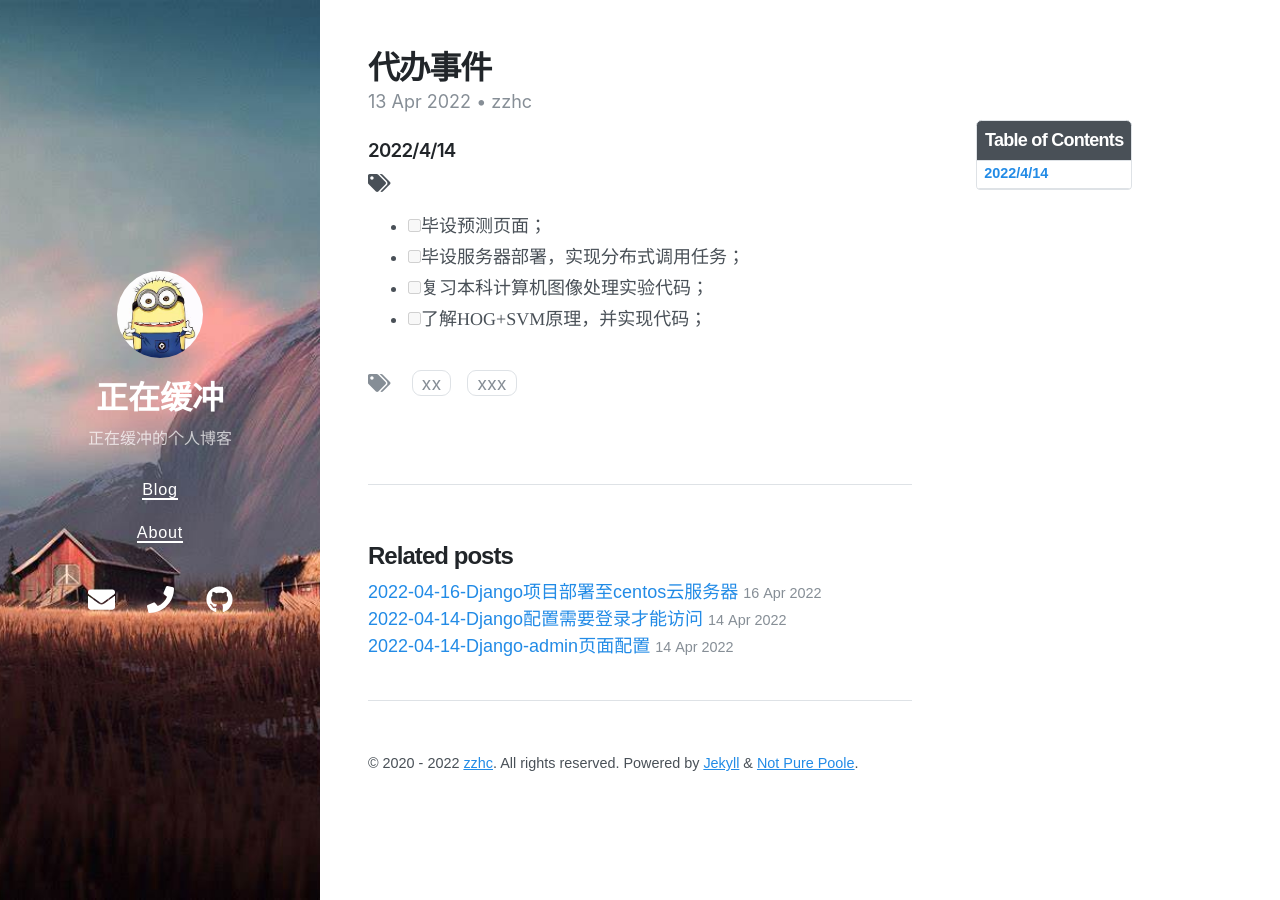
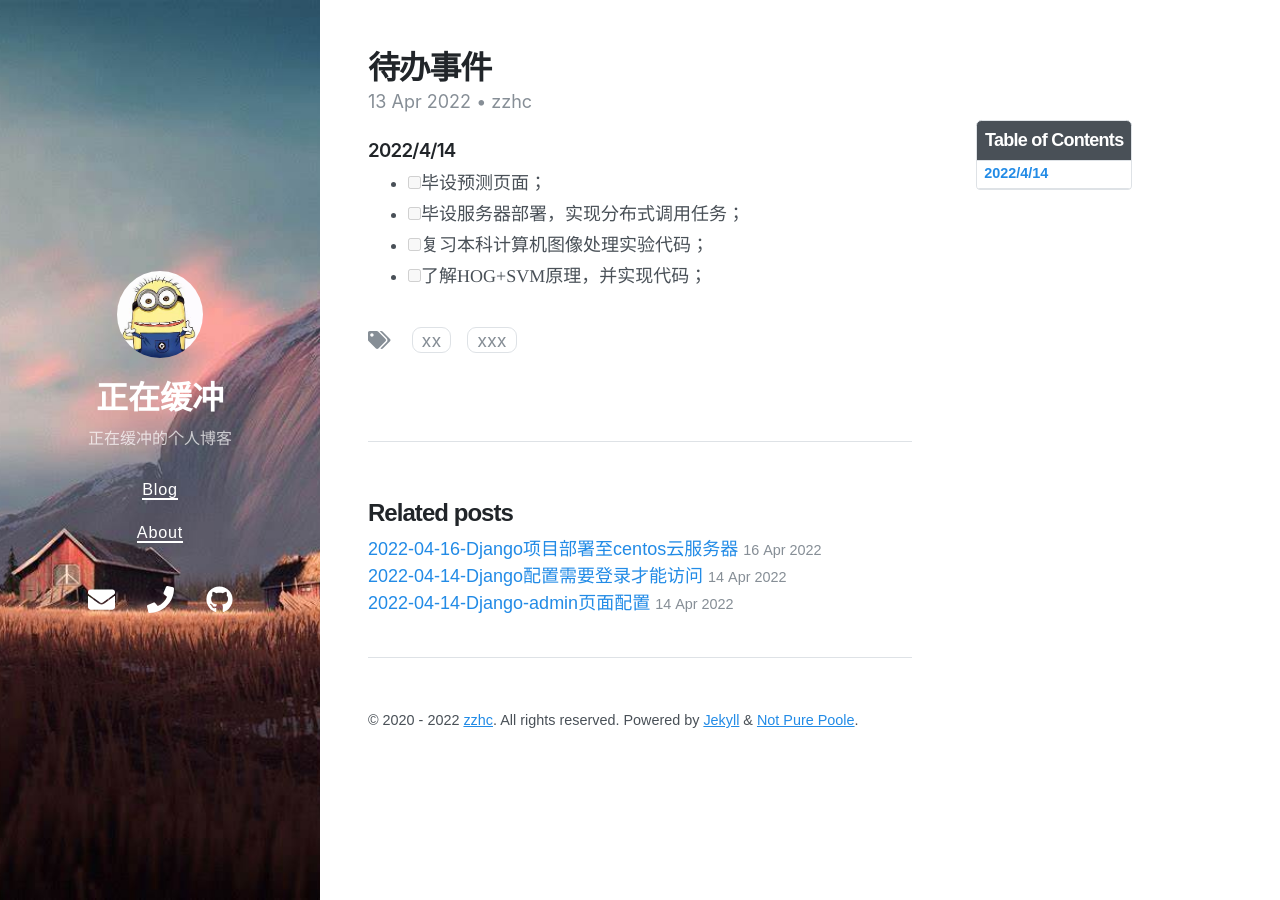
Before and after one commit to Zzhc3321/personal-blog.github.io, a Jekyll site: the page built from _posts/2022-04-13-代办事件.md, in a window 1280 px wide. Built offline with Jekyll 4.4.1, drawn with Linux system fonts in a browser that asks for light colours; nearby versions of some CDN libraries.

Commit message:
修改文件: _posts/2022-04-13-代办事件.md

```diff
--- a/_posts/2022-04-13-代办事件.md
+++ b/_posts/2022-04-13-代办事件.md
@@ -1,6 +1,6 @@
 ---
 layout: post
-title: 代办事件
+title: 待办事件
 tags: [xx,xxx]
 category: xx
 toc: true
@@ -12,7 +12,6 @@ author: zzhc
 
 ### 2022/4/14
 
-<i class="fas fa-tags"></i>
 - [ ] 毕设预测页面；
 - [ ] 毕设服务器部署，实现分布式调用任务；
 - [ ] 复习本科计算机图像处理实验代码；
```
